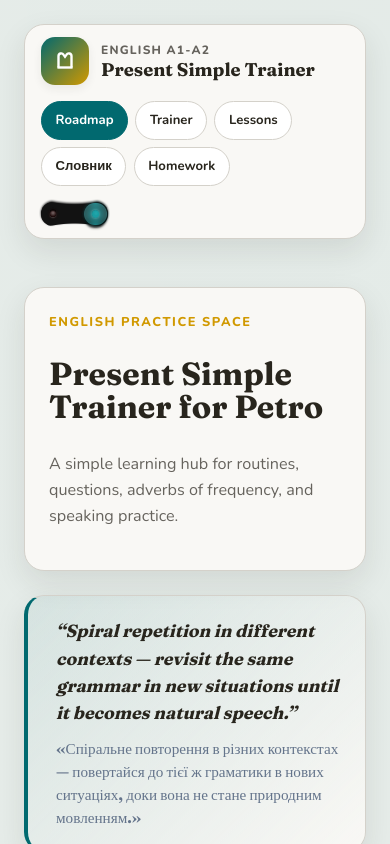
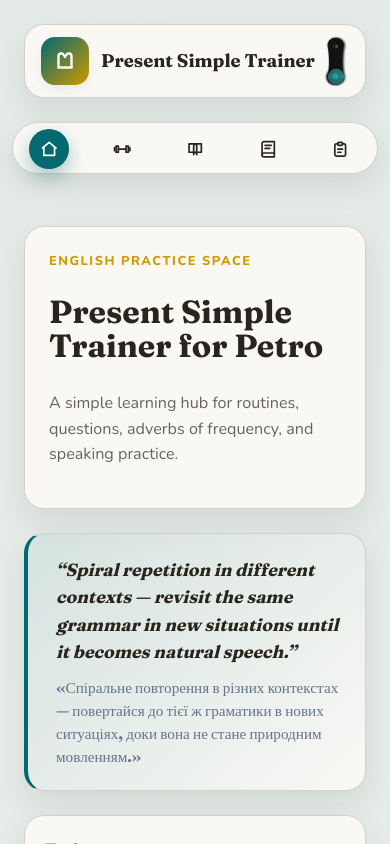
Before and after one commit to NatalinaMatioshko/english-simple-trainer, a React (Vite) app: page / in a window 390 px wide. Shown: the top 844 px of the page. Built offline with nearby package versions, Linux system fonts and the light colour scheme.

Commit message:
feat(ui): add horizontal mobile nav under header with theme toggle

```diff
--- /dev/null
+++ b/src/components/layout/MobileNav.tsx
@@ -0,0 +1,112 @@
+import { Link, useLocation } from "react-router-dom";
+import type { CSSProperties, ReactNode } from "react";
+import "../../styles/mobileNav.css";
+
+type MobileNavItem = {
+  to: string;
+  label: string;
+  icon: ReactNode;
+};
+
+const mobileNavItems: MobileNavItem[] = [
+  {
+    to: "/",
+    label: "Roadmap",
+    icon: (
+      <svg viewBox="0 0 24 24" fill="none" stroke="currentColor" strokeWidth="2.2" aria-hidden="true">
+        <path d="M3 10.5 12 3l9 7.5" />
+        <path d="M5 9.5V20h14V9.5" />
+      </svg>
+    ),
+  },
+  {
+    to: "/trainer",
+    label: "Trainer",
+    icon: (
+      <svg viewBox="0 0 24 24" fill="none" stroke="currentColor" strokeWidth="2.2" aria-hidden="true">
+        <path d="M4 8h3v8H4zM17 8h3v8h-3z" />
+        <path d="M7 12h10" />
+        <path d="M2 10v4M22 10v4" />
+      </svg>
+    ),
+  },
+  {
+    to: "/lessons",
+    label: "Lessons",
+    icon: (
+      <svg viewBox="0 0 24 24" fill="none" stroke="currentColor" strokeWidth="2.2" aria-hidden="true">
+        <path d="M4 5h7a3 3 0 0 1 3 3v11a3 3 0 0 0-3-3H4V5z" />
+        <path d="M20 5h-7a3 3 0 0 0-3 3v11a3 3 0 0 1 3-3h7V5z" />
+      </svg>
+    ),
+  },
+  {
+    to: "/vocab",
+    label: "Словник",
+    icon: (
+      <svg viewBox="0 0 24 24" fill="none" stroke="currentColor" strokeWidth="2.2" aria-hidden="true">
+        <path d="M4 19.5A2.5 2.5 0 0 1 6.5 17H20" />
+        <path d="M6.5 2H20v20H6.5A2.5 2.5 0 0 1 4 19.5v-15A2.5 2.5 0 0 1 6.5 2z" />
+        <path d="M8 7h8M8 11h6" />
+      </svg>
+    ),
+  },
+  {
+    to: "/homework",
+    label: "Homework",
+    icon: (
+      <svg viewBox="0 0 24 24" fill="none" stroke="currentColor" strokeWidth="2.2" aria-hidden="true">
+        <path d="M9 5H7a2 2 0 0 0-2 2v12a2 2 0 0 0 2 2h10a2 2 0 0 0 2-2V7a2 2 0 0 0-2-2h-2" />
+        <rect x="9" y="3" width="6" height="4" rx="1" />
+        <path d="M9 12h6M9 16h4" />
+      </svg>
+    ),
+  },
+];
+
+function isNavActive(pathname: string, to: string) {
+  if (to === "/") return pathname === "/";
+  return pathname === to || pathname.startsWith(`${to}/`);
+}
+
+export function MobileNav() {
+  const { pathname } = useLocation();
+  const activeIndex = Math.max(
+    0,
+    mobileNavItems.findIndex((item) => isNavActive(pathname, item.to)),
+  );
+
+  return (
+    <nav className="mobile-nav" aria-label="Мобільна навігація">
+      <ul className="mobile-nav-list">
+        {mobileNavItems.map((item, index) => {
+          const active = index === activeIndex;
+          return (
+            <li
+              key={item.to}
+              className={`mobile-nav-item${active ? " is-active" : ""}`}
+            >
+              <Link
+                to={item.to}
+                className="mobile-nav-link"
+                aria-current={active ? "page" : undefined}
+              >
+                <span className="mobile-nav-icon">{item.icon}</span>
+                <span className="mobile-nav-title">{item.label}</span>
+              </Link>
+            </li>
+          );
+        })}
+        <li
+          className="mobile-nav-indicator"
+          aria-hidden="true"
+          style={
+            {
+              "--mobile-nav-index": activeIndex,
+            } as CSSProperties
+          }
+        />
+      </ul>
+    </nav>
+  );
+}
--- a/src/components/layout/SiteLayout.tsx
+++ b/src/components/layout/SiteLayout.tsx
@@ -1,11 +1,13 @@
 import { Outlet } from "react-router-dom";
 import ScrollToTopButton from "../ScrollToTopButton";
 import { Header } from "./Header";
+import { MobileNav } from "./MobileNav";
 
 export function SiteLayout() {
   return (
     <div className="site-layout">
       <Header />
+      <MobileNav />
       <div id="main-content" className="site-layout-content">
         <Outlet />
       </div>
--- a/src/styles/app.css
+++ b/src/styles/app.css
@@ -1595,12 +1595,12 @@ h1 {
   }
 
   .site-topbar {
-    grid-template-columns: 1fr;
+    grid-template-columns: minmax(0, 1fr) auto;
     justify-items: stretch;
   }
 
   .site-nav {
-    justify-content: flex-start;
+    display: none;
   }
 
   .topbar-actions {
--- /dev/null
+++ b/src/styles/mobileNav.css
@@ -0,0 +1,241 @@
+/* Mobile horizontal nav under header — indicator dock pattern */
+
+.mobile-nav {
+  --mn-size: 58px;
+  --mn-pad: 44px;
+  --mn-bg: var(--color-surface);
+  --mn-ink: var(--color-text);
+  --mn-accent: var(--color-primary);
+
+  display: none;
+  position: relative;
+  z-index: 20;
+  width: 100%;
+  max-width: 1100px;
+  margin: 0 auto 1rem;
+  padding: 0 1.5rem;
+  box-sizing: border-box;
+}
+
+.mobile-nav-list {
+  position: relative;
+  margin: 0;
+  padding: 0;
+  list-style: none;
+  display: flex;
+  flex-direction: row;
+  align-items: stretch;
+  justify-content: space-between;
+  width: 100%;
+  height: var(--mn-size);
+  background: var(--mn-bg);
+  border: 1px solid var(--color-border);
+  border-radius: calc(var(--mn-size) / 2);
+  box-shadow: var(--shadow-md);
+  overflow: visible;
+}
+
+.mobile-nav-item {
+  position: relative;
+  flex: 1 1 0;
+  height: var(--mn-size);
+  z-index: 1;
+  min-width: 0;
+}
+
+.mobile-nav-link {
+  position: relative;
+  display: flex;
+  justify-content: center;
+  align-items: center;
+  width: 100%;
+  height: 100%;
+  color: var(--mn-ink);
+  text-decoration: none;
+  font-weight: 700;
+}
+
+.mobile-nav-icon {
+  position: relative;
+  display: grid;
+  place-items: center;
+  width: 100%;
+  height: 100%;
+  transition: color 0.35s ease;
+}
+
+.mobile-nav-icon svg {
+  width: 1.3rem;
+  height: 1.3rem;
+  stroke-linecap: round;
+  stroke-linejoin: round;
+}
+
+.mobile-nav-item.is-active .mobile-nav-icon {
+  color: #fff;
+}
+
+.mobile-nav-title {
+  position: absolute;
+  left: 50%;
+  top: calc(100% + 0.55rem);
+  bottom: auto;
+  transform: translateX(-50%) translateY(-6px);
+  padding: 0.3rem 0.55rem;
+  border-radius: 8px;
+  background: var(--color-surface);
+  border: 1px solid var(--color-border);
+  color: var(--color-text);
+  font-size: 0.72rem;
+  font-weight: 800;
+  white-space: nowrap;
+  box-shadow: var(--shadow-sm);
+  opacity: 0;
+  visibility: hidden;
+  pointer-events: none;
+  transition:
+    opacity 0.25s ease,
+    transform 0.25s ease,
+    visibility 0.25s ease;
+}
+
+.mobile-nav-item:hover .mobile-nav-title,
+.mobile-nav-item:focus-within .mobile-nav-title {
+  opacity: 1;
+  visibility: visible;
+  transform: translateX(-50%) translateY(0);
+}
+
+.mobile-nav-title::before {
+  content: "";
+  position: absolute;
+  left: 50%;
+  top: -5px;
+  bottom: auto;
+  width: 10px;
+  height: 10px;
+  background: var(--color-surface);
+  border-left: 1px solid var(--color-border);
+  border-top: 1px solid var(--color-border);
+  border-right: none;
+  border-bottom: none;
+  transform: translateX(-50%) rotate(45deg);
+  border-radius: 2px;
+}
+
+.mobile-nav-indicator {
+  position: absolute;
+  left: 0;
+  top: 0;
+  width: calc(100% / 5);
+  height: var(--mn-size);
+  list-style: none;
+  pointer-events: none;
+  z-index: 0;
+  transform: translateX(calc(100% * var(--mobile-nav-index, 0)));
+  transition: transform 0.45s cubic-bezier(0.22, 1, 0.36, 1);
+}
+
+.mobile-nav-indicator::before {
+  content: "";
+  position: absolute;
+  top: 50%;
+  left: 50%;
+  width: var(--mn-pad);
+  height: var(--mn-pad);
+  transform: translate(-50%, -50%);
+  background: var(--mn-accent);
+  border-radius: 50%;
+  box-shadow: 0 8px 18px color-mix(in srgb, var(--mn-accent) 35%, transparent);
+  transition: background 0.35s ease;
+}
+
+@media (max-width: 900px) {
+  .mobile-nav {
+    display: block;
+    padding: 0 0.75rem;
+    margin-bottom: 1.75rem;
+  }
+
+  .site-header-shell {
+    padding-left: 0.75rem;
+    padding-right: 0.75rem;
+    padding-bottom: 0;
+  }
+
+  .site-topbar {
+    position: relative;
+    margin-bottom: 0.65rem;
+    grid-template-columns: minmax(0, 1fr);
+    align-items: center;
+    padding-right: 2.75rem;
+  }
+
+  .topbar-actions {
+    --tt-sz: 9px;
+    position: absolute;
+    top: 50%;
+    right: 0.4rem;
+    bottom: auto;
+    z-index: 3;
+    width: calc(var(--tt-sz) * 2.4);
+    height: calc(var(--tt-sz) * 5.9);
+    display: grid;
+    place-items: center;
+    margin: 0;
+    padding: 0;
+    transform: translateY(-50%);
+  }
+
+  .topbar-actions .theme-toggle {
+    --tt-sz: 9px;
+    margin: 0;
+    transform: rotate(90deg);
+    transform-origin: center center;
+  }
+
+  .brand-link {
+    max-width: calc(100% - 0.25rem);
+  }
+}
+
+@media (max-width: 540px) {
+  .mobile-nav {
+    --mn-size: 52px;
+    --mn-pad: 40px;
+  }
+
+  .mobile-nav-icon svg {
+    width: 1.15rem;
+    height: 1.15rem;
+  }
+
+  .site-header-kicker {
+    display: none;
+  }
+
+  .site-topbar {
+    padding-right: 2.5rem;
+  }
+
+  .topbar-actions {
+    --tt-sz: 8.5px;
+    top: 50%;
+    right: 0.35rem;
+    width: calc(var(--tt-sz) * 2.4);
+    height: calc(var(--tt-sz) * 5.9);
+    transform: translateY(-50%);
+  }
+
+  .topbar-actions .theme-toggle {
+    --tt-sz: 8.5px;
+  }
+}
+
+@media (prefers-reduced-motion: reduce) {
+  .mobile-nav-indicator,
+  .mobile-nav-icon,
+  .mobile-nav-title {
+    transition: none !important;
+  }
+}
```
